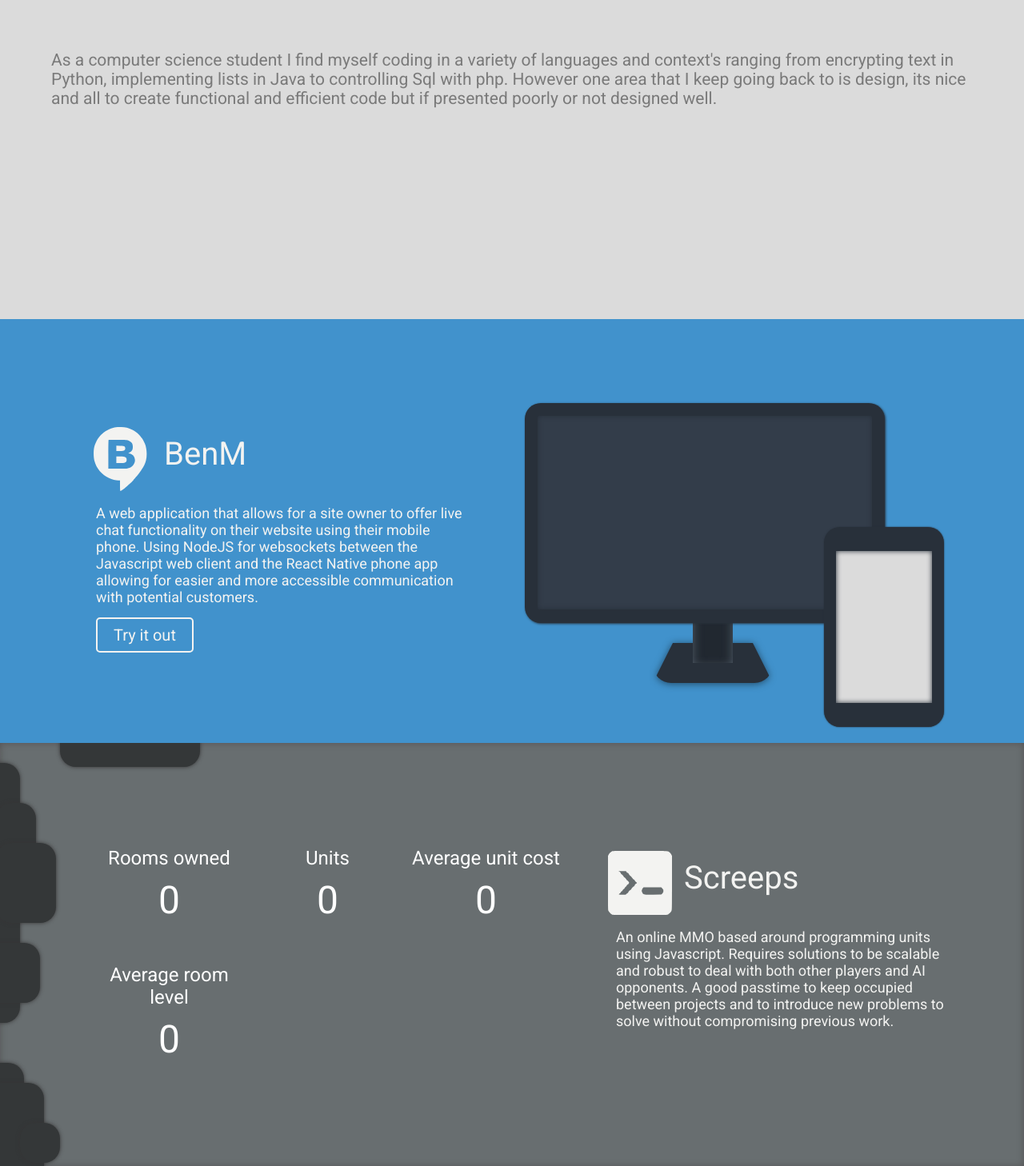
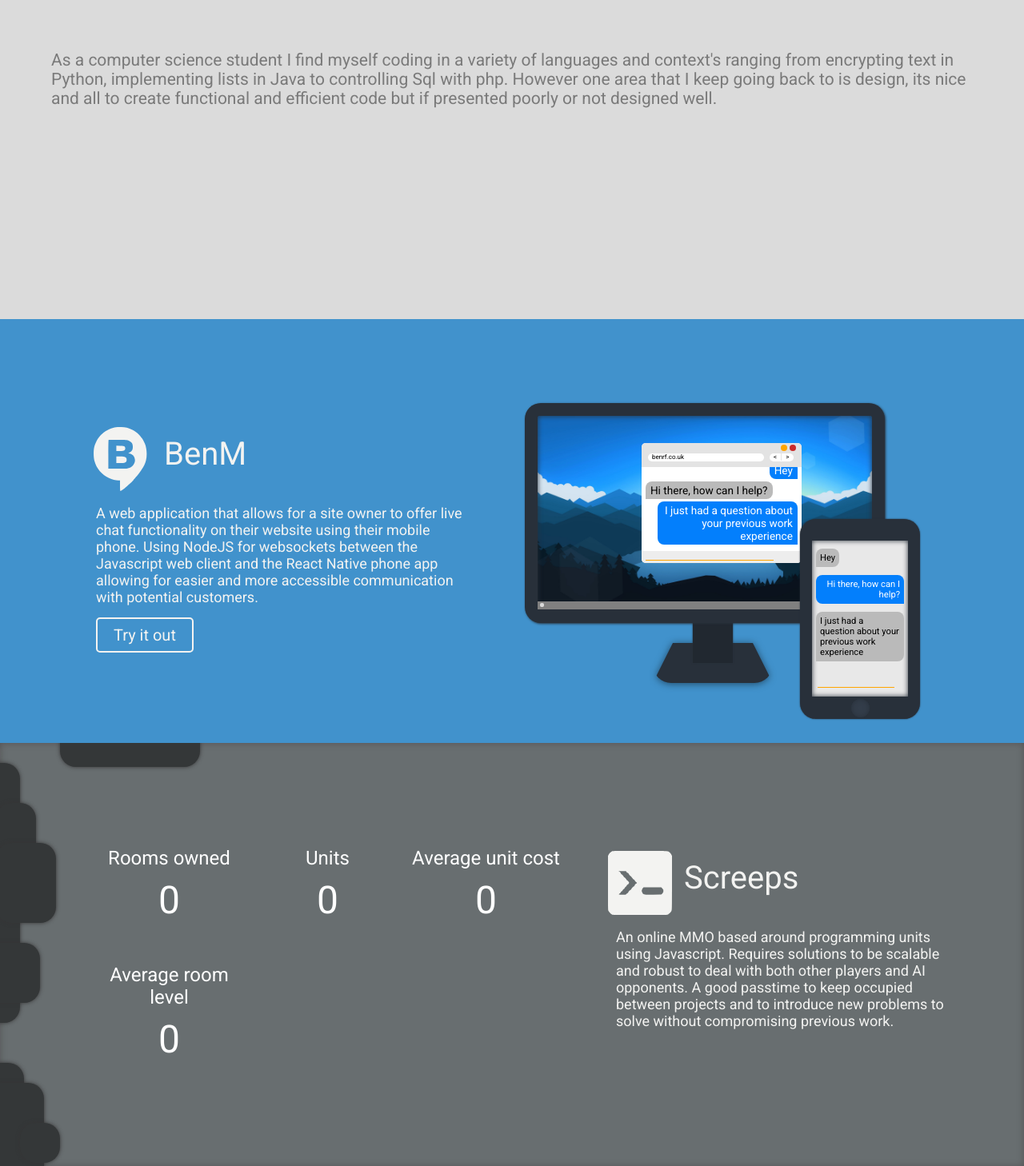
Before and after one commit to BenRF/Site, a PHP site: page /home.php in a window 1280 px wide. Shown: the part 801-2259 px from the top of the page at 80% size. Run offline with PHP 8.4, Linux system fonts and the light colour scheme; some web fonts are replaced.

Commit message:
Finished BenM section

```diff
--- a/home.php
+++ b/home.php
@@ -68,10 +68,49 @@
 				<div class="base"></div>
 				<div class="stand"></div>
 				<div class="screen">
-						<div class="innerScreen"></div>
+						<div class="innerScreen">
+							<div class="window">
+								<div class="windowHeader">
+									<div class="headerBar">benrf.co.uk</div>
+									<div class="headerButtons">
+										<div class="headerBack"><</div>
+										<div class="headerForward">></div>
+									</div>
+									<div class="windowTabs">
+										<div class="windowMini"></div>
+										<div class="windowClose"></div>
+									</div>
+								</div>
+								<div class="chatC">
+									<div class="msgC">
+										<div class="sentC">Hey</div>
+									</div>
+									<div class="msgC">
+										<div class="recievedC">Hi there, how can I help?</div>
+									</div>
+									<div class="msgC">
+										<div class="sentC">I just had a question about your previous work experience</div>
+									</div>
+								</div>
+								<div class="msgBarC">
+									<div class="msgInput"></div>
+								</div>
+							</div>
+							<div class="taskBar">
+								<div class="windowStart"></div>
+							</div>
+						</div>
 				</div>
 				<div class="phoneDrawing">
-					<div class="phoneScreen"></div>
+					<div class="phoneScreen">
+						<div class="drawnMsgP recievedP">Hey</div>
+						<div class="drawnMsgP sentP">Hi there, how can I help?</div>
+						<div class="drawnMsgP recievedP">I just had a question about your previous work experience</div>
+						<div class="msgBarP">
+							<div class="msgInput"></div>
+						</div>
+					</div>
+					<div class="phoneButton"></div>
 				</div>
 		</div>
 			</div>
--- a/styles.css
+++ b/styles.css
@@ -537,15 +537,20 @@ div.screen {
 div.innerScreen {
 		box-shadow: inset 0px 0px 6px 0px #28303a;
 		padding: 0px;
-		background: #333d4a;
+		background: #dbdbdb;
+		background-image: url("icons/wallpaper.jpg");
+		background-size: cover;
+		background-position: center;
+		background-repeat: no-repeat;
 		width: 93%;
 		height: 88%;
 		border-radius: 3px;
 		margin-left: 3.5%;
 		margin-top: 3.5%;
+		position: relative;
 }
 div.stand {
-		box-shadow: inset 7px 0px 15px -10px #6b7785, inset -7px 0px 15px -10px #6b7785;
+		box-shadow: 0px 0px 2px 0px #28303a;
 		background: #212830;
 		width: 50px;
 		height: 75px;
@@ -566,11 +571,149 @@ div.base {
 		left: 240px;
 		border-radius: 23px;
 }
+div.taskBar {
+	position: absolute;
+	top: calc(100% - 10px);
+	background: #808080;
+	width: 100%;
+	height: 10px;
+}
+div.windowStart {
+	background: #d9d9d9;
+	height: 5px;
+	width: 5px;
+	border-radius: 2px;
+	margin-top: 2.5px;
+	margin-left: 3px;
+}
+div.window {
+	position: absolute;
+	background: white;
+	width: 200px;
+	height: 150px;
+	border-radius: 5px;
+	top: calc(45% - 75px);
+	left: calc(55% - 100px);
+	overflow: hidden;
+}
+div.windowHeader {
+	z-index: 1;
+	background: #e3e3e3;
+	width: 100%;
+	height: 30px;
+	position: relative;
+}
+div.headerBar {
+	position: absolute;
+	background: white;
+	width: 70%;
+	height: 10px;
+	font-size: 50%;
+	border-radius: 5px;
+	padding-left: 5px;
+	top: 45%;
+	left: 4%;
+}
+div.headerButtons {
+	position: absolute;
+	top: 45%;
+	right: 10px;
+	background: white;
+	border-radius: 5px;
+	width: 15%;
+	height: 10px;
+}
+div.headerForward {
+	font-size: 50%;
+	width: calc(50% - 0.75px);
+	text-align: center;
+	float: left;
+}
+div.headerBack {
+	font-size: 50%;
+	width: calc(50% - 0.75px);
+	text-align: center;
+	float: left;
+	border-right: 1.5px solid #e3e3e3;
+}
+div.windowTabs {
+	position: relative;
+	width: 30px;
+	height: 10px;
+	top: 2.5px;
+	left: 87%;
+}
+div.windowMini {
+	background: #ffa500;
+	height: 8px;
+	width: 8px;
+	border-radius: 5px;
+	float: left;
+}
+div.windowClose {
+	background: #c92a2a;
+	margin-left: 3px;
+	height: 8px;
+	width: 8px;
+	border-radius: 5px;
+	float: left;
+}
+div.msgBarC {
+	background: #ededed;
+	width: 100%;
+	height: 15px;
+	position: absolute;
+	top: calc(100% - 15px);
+}
+div.msgInput {
+	width: 80%;
+	height: 8.7px;
+	border-bottom: 1.2px solid #ffa500;
+	margin-top: 3px;
+	margin-left: 5px;
+}
+div.chatC {
+	z-index: 0.5;
+	position: relative;
+	top: -10px;
+	width: calc(100% - 10px);
+	height: 80%;
+	padding: 5px;
+	padding-top: 0px;
+}
+div.msgC {
+	width: 100%;
+	height: auto;
+}
+div.sentC {
+	float: right;
+	margin-top: 3px;
+	margin-left: 15px;
+	padding: 3px;
+	padding-left: 6px;
+	padding-right: 6px;
+	font-size: 85%;
+	background: #037ffc;
+	color: white;
+	text-align: right;
+	border-radius: 8px 8px 0px 8px;
+}
+div.recievedC {
+	float: left;
+	margin-top: 3px;
+	padding: 3px;
+	padding-left: 6px;
+	padding-right: 6px;
+	font-size: 85%;
+	background: #bababa;
+	text-align: left;
+	border-radius: 8px 8px 8px 0px;
+}
 div.phoneDrawing {
 	box-shadow: 0px 0px 2px 0px #28303a;
 	position: absolute;
-	bottom: 20px;
-	right: 100px;
+	bottom: 30px;
+	right: 130px;
 	background: #28303a;
 	width: 150px;
 	height: 250px;
@@ -578,9 +721,46 @@ div.phoneDrawing {
 }
 div.phoneScreen {
 	box-shadow: inset 0px 0px 6px 0px #28303a;
-	background: #dbdbdb;
+	background: #e8e8e8;
 	width: 80%;
 	height: 76%;
 	margin-left: 10%;
-	margin-top: 20%;
+	margin-top: 18%;
+	padding-top: 5px;
+	overflow: hidden;
 }
+div.phoneButton {
+	background: #333d4a;
+	width: 23px;
+	height: 23px;
+	border-radius: 11.5px;
+	box-shadow: inset 0px 0px 6px 0px #28303a;
+	margin-top: 3px;
+	margin-left: calc(50% - 11.5px);
+}
+div.drawnMsgP {
+	position: relative;
+	display: inline-block;
+	font-size: 70%;
+	margin: 5px;
+	padding: 5px;
+}
+.sentP {
+	background: #037ffc;
+	color: white;
+	text-align: right;
+	margin-left: 10px;
+	border-radius: 8px 8px 0px 8px;
+}
+.recievedP {
+	background: #bababa;
+	text-align: left;
+	margin-right: 10px;
+	border-radius: 8px 8px 8px 0px;
+}
+div.msgBarP {
+	margin-top: 18px;
+	margin-left: 2px;
+	width: 100%;
+	height: 20px;
+}
```
Also changed, not shown: icons/wallpaper.jpeg (added), icons/wallpaper.jpg (added).
